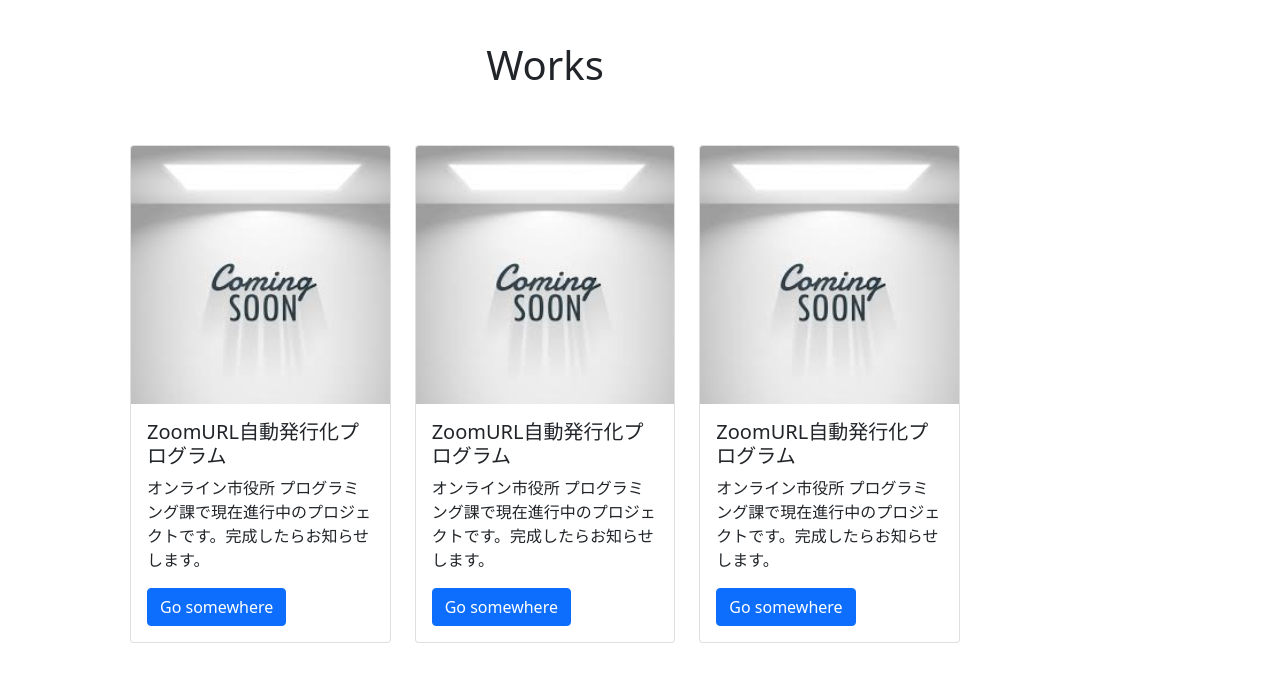
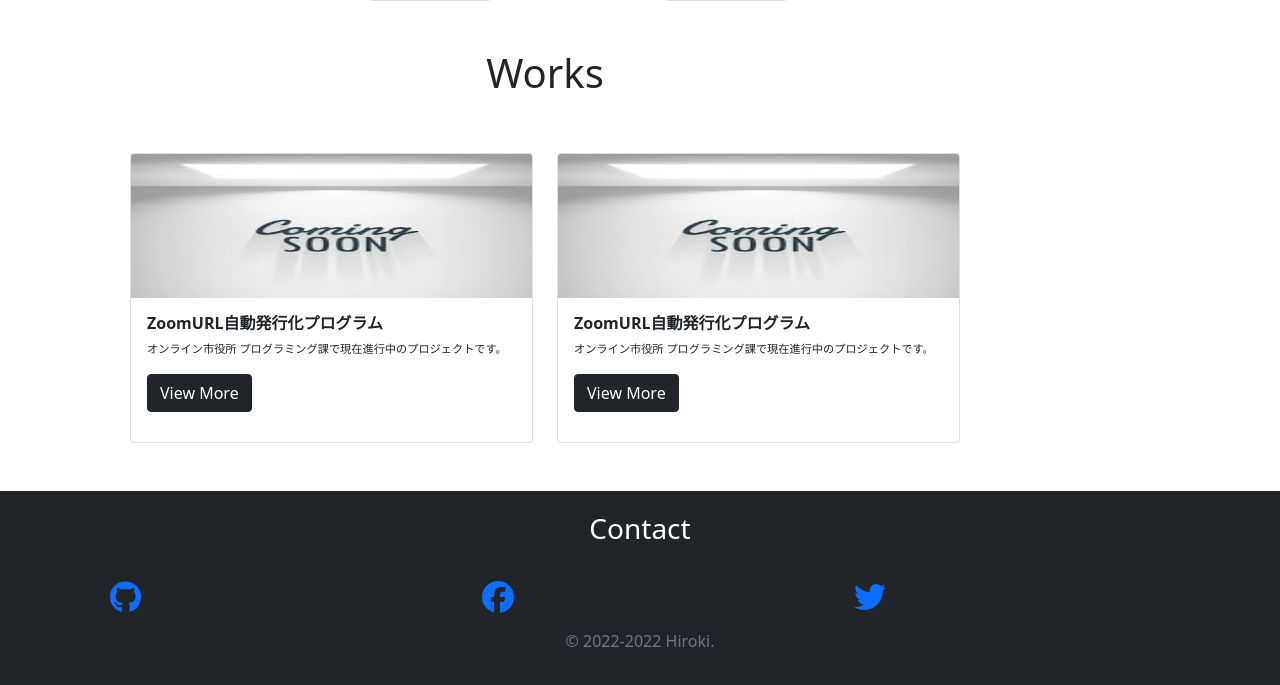
Before and after one commit to kawhi6key/kawhi6key.github.io, a PHP site: page / in a window 1280 px wide. Shown: the part 1281-1966 px from the top of the page. Before the commit the page ends 1924 px from the top, so only its background shows below. Run offline with PHP 8.4, Linux system fonts and the light colour scheme; some libraries are stand-ins or nearby versions.

Commit message:
update pages

```diff
--- a/css/my_style.css
+++ b/css/my_style.css
@@ -248,3 +248,11 @@ svg {
         -moz-transform: translate(0, 0);
     }
 }
+
+.card-body {
+    height: 9rem;
+}
+
+.card-text {
+    font-size: 0.7rem;
+}
--- a/index.html
+++ b/index.html
@@ -32,29 +32,21 @@
           <li class="nav-item">
             <a class="nav-link" href="#works">Works</a>
           </li>
-          <li class="nav-item">
-            <a class="nav-link" href="#skills">Skills</a>
-          </li>
-          <li class="nav-item">
-            <a class="nav-link" href="#read_books">Read Books</a>
-          </li>
         </ul>
         <form class="d-flex">
           <ul class="navbar-nav me-auto mb-2 mb-lg-0 navbar-nav-scroll">
-            <li class="nav-item">
-              <a class="nav-link" href="https://github.com/kawhi6key">GitHub</a>
+            <li class="nav-item pt-2 pe-3">
+              <p class="text-white">Contact</p>
             </li>
             <li class="nav-item">
-              <a class="nav-link" href="https://qiita.com/kawhi6key">Qiita</a>
+              <a class="nav-link" href="https://github.com/kawhi6key"><i class="fa-brands fa-github"></i></a>
             </li>
             <li class="nav-item">
-              <a class="nav-link" href="https://www.facebook.com/hiroki.kawa.716">facebook</a>
+              <a class="nav-link" href="https://www.facebook.com/hiroki.kawa.716"><i
+                  class="fa-brands fa-facebook"></i></a>
             </li>
             <li class="nav-item">
-              <a class="nav-link" href="https://twitter.com/kawhi6key">twitter</a>
-            </li>
-            <li class="nav-item">
-              <a class="nav-link" href="https://www.instagram.com/hkmspecial/">instagram</a>
+              <a class="nav-link" href="https://twitter.com/kawhi6key"><i class="fa-brands fa-twitter"></i></a>
             </li>
           </ul>
         </form>
@@ -171,10 +163,12 @@
   <div class="container main">
     <div class="row">
       <div class="col-10">
+        <div data-bs-spy="scroll" data-bs-target="#list-example" data-bs-offset="0" class="scrollspy-example"
+          tabindex="0">
 
           <!-- profile -->
           <a id="profile"></a>
-        <div class="container profile">
+          <div class="container profile" id="item-1">
             <h1 class="section-title text-center" title="user">Profile</h1>
           </div>
           <div class="container p-5">
@@ -194,7 +188,8 @@
                 <div class="container">
                   <div class="row">
                     <div class="col-3">
-                    <a href="https://www.python.org/"><img src="img/python.jpeg" class="img-thumbnail" alt="Pythonのロゴ"></a>
+                      <a href="https://www.python.org/"><img src="img/python.jpeg" class="img-thumbnail"
+                          alt="Pythonのロゴ"></a>
                     </div>
                     <div class="col-3">
                       <a href=""><img src="img/html.jpeg" class="img-thumbnail" alt="..."></a>
@@ -224,41 +219,31 @@
           </div>
 
           <!-- works -->
-        <a id="works"></a>
-        <div class="container works">
+          <a id="works list-item-2"></a>
+          <div class="container works" id="item-2">
             <h1 class="section-title text-center" title="user">Works</h1>
           </div>
-        <div class="container p-5" style="height: 2rem;">
+          <div class="container p-5 works">
             <div class="row">
-            <div class="col-4">
+
+              <div class="col-6">
                 <div class="card" style="width: auto;">
-                <img src="img/comming_soon.jpeg" class="card-img-top" alt="...">
+                  <img src="img/comming_soon.jpeg" class="card-img-top" alt="..." style="height: 9rem;">
                   <div class="card-body">
-                  <h5 class="card-title">ZoomURL自動発行化プログラム</h5>
-                  <p class="card-text">オンライン市役所 プログラミング課で現在進行中のプロジェクトです。完成したらお知らせします。</p>
-                  <a href="#" class="btn btn-primary">Go somewhere</a>
+                    <h5 class="card-title fs-6 fw-bolder">ZoomURL自動発行化プログラム</h5>
+                    <p class="card-text text-truncate">オンライン市役所 プログラミング課で現在進行中のプロジェクトです。</p>
+                    <a href="#" class="btn btn-dark">View More</a>
                   </div>
                 </div>
               </div>
 
-            <div class="col-4">
+              <div class="col-6">
                 <div class="card" style="width: auto;">
-                <img src="img/comming_soon.jpeg" class="card-img-top" alt="...">
+                  <img src="img/comming_soon.jpeg" class="card-img-top" alt="..." style="height: 9rem;">
                   <div class="card-body">
-                  <h5 class="card-title">ZoomURL自動発行化プログラム</h5>
-                  <p class="card-text">オンライン市役所 プログラミング課で現在進行中のプロジェクトです。完成したらお知らせします。</p>
-                  <a href="#" class="btn btn-primary">Go somewhere</a>
-                </div>
-              </div>
-            </div>
-
-            <div class="col-4">
-              <div class="card" style="width: auto;">
-                <img src="img/comming_soon.jpeg" class="card-img-top" alt="...">
-                <div class="card-body">
-                  <h5 class="card-title">ZoomURL自動発行化プログラム</h5>
-                  <p class="card-text">オンライン市役所 プログラミング課で現在進行中のプロジェクトです。完成したらお知らせします。</p>
-                  <a href="#" class="btn btn-primary">Go somewhere</a>
+                    <h5 class="card-title fs-6 fw-bolder">ZoomURL自動発行化プログラム</h5>
+                    <p class="card-text text-truncate">オンライン市役所 プログラミング課で現在進行中のプロジェクトです。</p>
+                    <a href="#" class="btn btn-dark">View More</a>
                   </div>
                 </div>
               </div>
@@ -266,12 +251,36 @@
             </div>
           </div>
         </div>
+      </div>
 
-      <div class="container "></div>
+      <div class="container col-2">
+        <div class="sticky-top pt-5">
+          <nav id="navbar-example3" class="navbar navbar-light bg-light flex-column align-items-stretch p-3">
+            <a class="nav-link" href="/">0._Top</a>
+            <a class="nav-link" href="#item-1">1._Profile</a>
+            <a class="nav-link" href="#item-2">2._Works</a>
+            <a class="nav-link" href="#item-3">3._Contact</a>
+          </nav>
+        </div>
+      </div>
 
     </div>
   </div>
 
+  <!-- フッタ -->
+  <footer class="footer mt-auto py-3 bg-dark" id="item-3">
+    <div class="container">
+      <p class="text-white text-center fs-3">Contact</p>
+      <div class="container">
+        <div class="row">
+          <div class="col"><a class="nav-link fs-2" href="https://github.com/kawhi6key"><i class="fa-brands fa-github"></i></a></div>
+          <div class="col"><a class="nav-link fs-2" href="https://www.facebook.com/hiroki.kawa.716"><i class="fa-brands fa-facebook"></i></a></div>
+          <div class="col"><a class="nav-link fs-2" href="https://twitter.com/kawhi6key"><i class="fa-brands fa-twitter"></i></a></div>
+        </div>
+      </div>
+    </div>
+      <p class="copyright text-muted fs-6 text-center">&copy; 2022-<script>document.write(new Date().getFullYear());</script> Hiroki.</p>
+  </footer>
 
   <script src="https://cdn.jsdelivr.net/npm/bootstrap@5.0.2/dist/js/bootstrap.bundle.min.js"
     integrity="sha384-MrcW6ZMFYlzcLA8Nl+NtUVF0sA7MsXsP1UyJoMp4YLEuNSfAP+JcXn/tWtIaxVXM" crossorigin="anonymous">
```
Also changed, not shown: img/favicon.png (added). Lines whose indentation alone changed are shown as unchanged.
